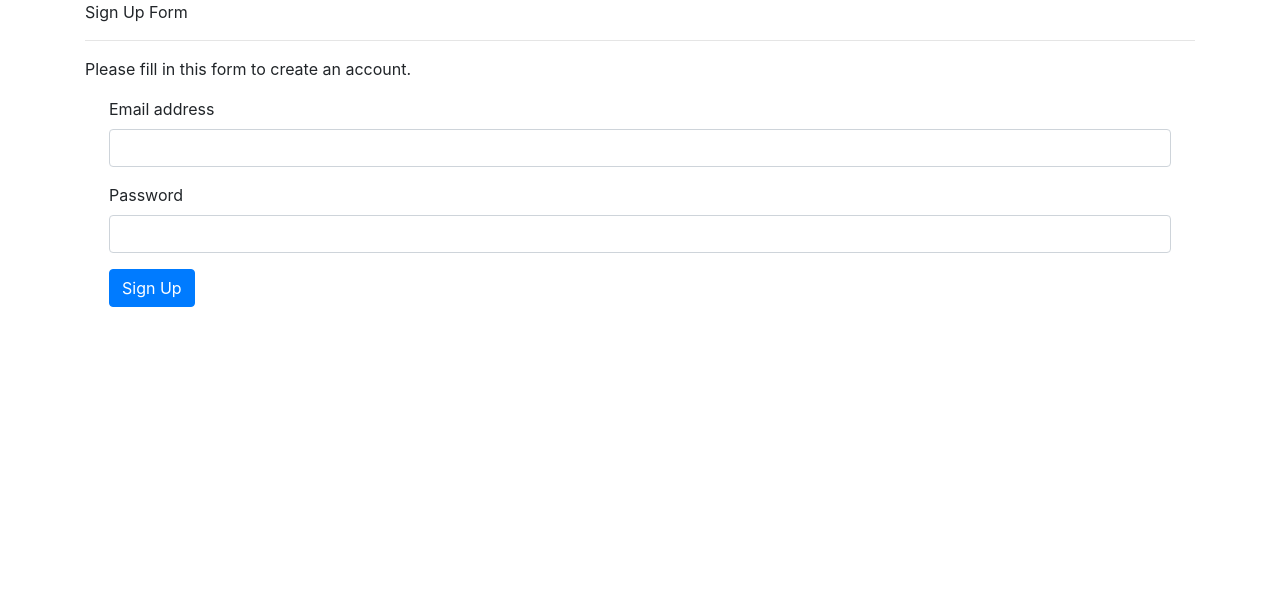
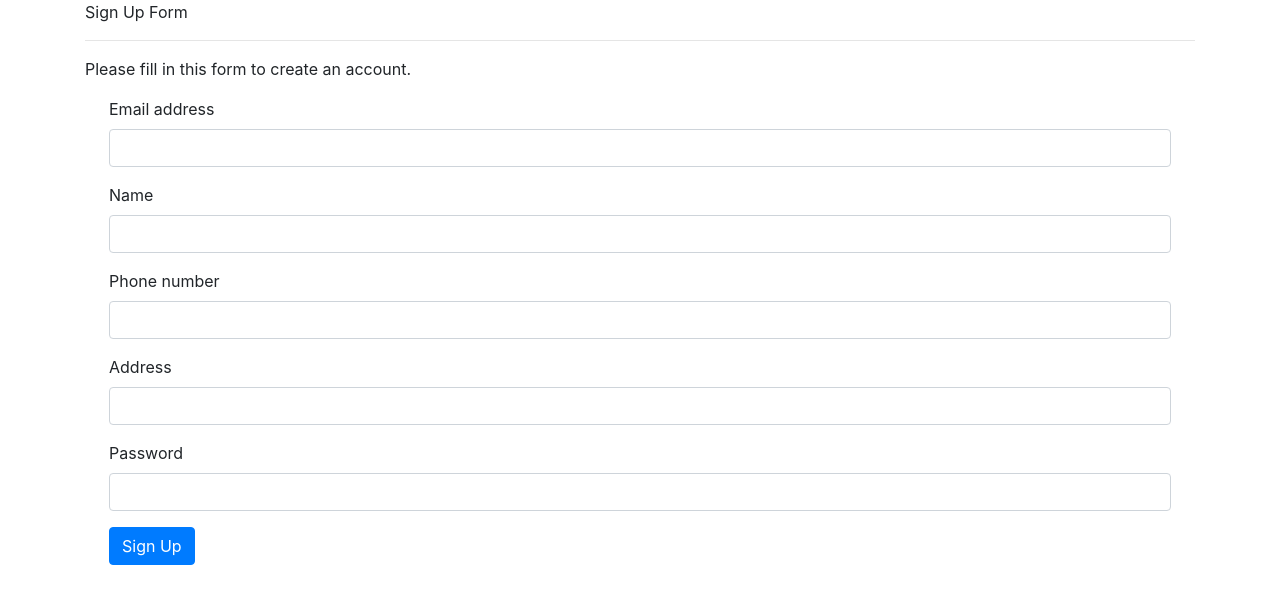
Before and after one commit to abdullahzen/COMP353_Project, a PHP site: page /sign-up.php in a window 1280 px wide. Shown: the top 604 px of the page. Run offline with PHP 8.4, Linux system fonts and the light colour scheme.

Commit message:
added php code to register new user in database (needs to be reviewed)

```diff
--- a/scc/public/home.php
+++ b/scc/public/home.php
@@ -1,5 +1,5 @@
 <?php
-
+include 'header.php';
 
 ?>
 
--- a/scc/public/index.php
+++ b/scc/public/index.php
@@ -9,6 +9,7 @@
 include "header.php";
 
 ?>
+<link rel="stylesheet" href="https://stackpath.bootstrapcdn.com/bootstrap/4.4.1/css/bootstrap.min.css" integrity="sha384-Vkoo8x4CGsO3+Hhxv8T/Q5PaXtkKtu6ug5TOeNV6gBiFeWPGFN9MuhOf23Q9Ifjh" crossorigin="anonymous">
 <link rel="stylesheet" href="css/style.css">
 
 <div align="center">
--- a/scc/public/sign-up.php
+++ b/scc/public/sign-up.php
@@ -23,6 +23,18 @@
             <input type="email" class="form-control" id="exampleInputEmail">
         </div>
         <div class="form-group">
+            <label for="name">Name</label>
+            <input type="text" class="form-control" id="name">
+        </div>
+        <div class="form-group">
+            <label for="name">Phone number</label>
+            <input type="number" class="form-control" id="phone-number">
+        </div>
+        <div class="form-group">
+            <label for="address">Address</label>
+            <input type="text" class="form-control" id="address">
+        </div>
+        <div class="form-group">
             <label for="exampleInputPassword">Password</label>
             <input type="password" class="form-control" id="exampleInputPassword">
         </div>
@@ -32,3 +44,62 @@
 </body>
 
 </html>
+
+<?php
+//session_start();
+//
+//// initializing variables
+//$name = "";
+//$email    = "";
+//$phone_number = "";
+//$address = "";
+//$password = "";
+//$errors = array();
+//
+//// connect to the database
+//$db = mysqli_connect('localhost', 'root', '', 'registration');
+//
+//// REGISTER USER
+//if (isset($_POST['users'])) {
+//    // receive all input values from the form
+//    $name = mysqli_real_escape_string($db, $_POST['username']);
+//    $email = mysqli_real_escape_string($db, $_POST['email']);
+//    $password = mysqli_real_escape_string($db, $_POST['password']);
+//    $address = mysqli_real_escape_string($db, $_POST['address']);
+//    $phone_number = mysqli_real_escape_string($db, $_POST['phone-number']);
+//
+//    // form validation: ensure that the form is correctly filled ...
+//    // by adding (array_push()) corresponding error unto $errors array
+//    if (empty($username)) { array_push($errors, "Username is required"); }
+//    if (empty($email)) { array_push($errors, "Email is required"); }
+//    if (empty($password)) { array_push($errors, "Password is required"); }
+//    }
+//
+//    // first check the database to make sure
+//    // a user does not already exist with the same username and/or email
+//    $user_check_query = "SELECT * FROM users WHERE name='$name' OR email='$email' LIMIT 1";
+//    $result = mysqli_query($db, $user_check_query);
+//    $user = mysqli_fetch_assoc($result);
+//
+//    if ($user) { // if user exists
+//        if ($user['username'] === $name) {
+//            array_push($errors, "Username already exists");
+//        }
+//
+//        if ($user['email'] === $email) {
+//            array_push($errors, "email already exists");
+//        }
+//    }
+//
+//    // Finally, register user if there are no errors in the form
+//    if (count($errors) == 0) {
+//        $password = md5($password);//encrypt the password before saving in the database
+//
+//        $query = "INSERT INTO users (name, email, password)
+//  			  VALUES('$name', '$email', '$password')";
+//        mysqli_query($db, $query);
+//        $_SESSION['name'] = $name;
+//        $_SESSION['success'] = "You are now logged in";
+//        header('location: index.php');
+//    }
+//}
```
